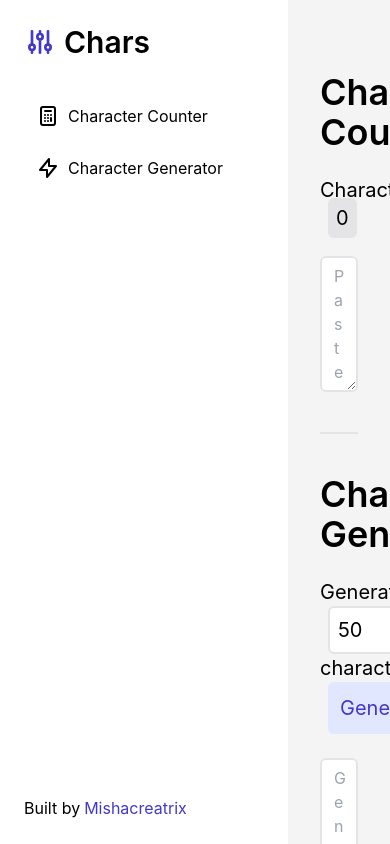
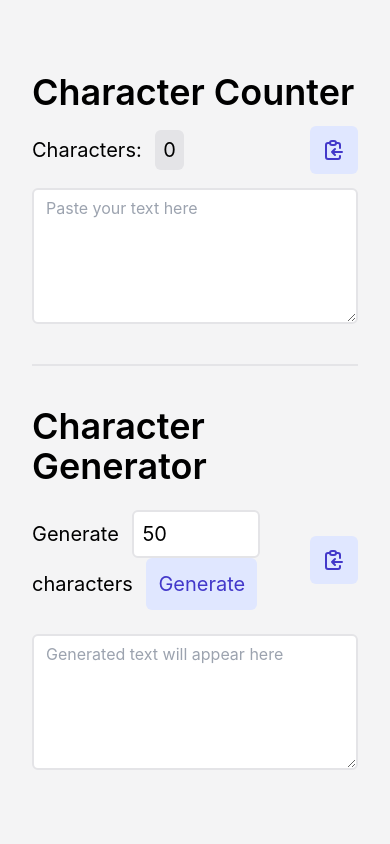
Before and after one commit to heymichellemac/character-counter, a website: page public/index.html in a window 390 px wide. Drawn offline with Linux system fonts and the light colour scheme.

Commit message:
adding some responsiveness

```diff
--- a/public/index.html
+++ b/public/index.html
@@ -12,7 +12,7 @@
     <main class="flex flex-1 h-screen overflow-hidden">
 
         <!-- Side Nav -->
-        <aside class="flex flex-col w-72 p-6 bg-white">
+        <aside class="hidden lg:flex lg:flex-col w-72 p-6 bg-white">
             <div>
             <h1 class="flex items-center text-3xl font-semibold mb-8">
                 <svg xmlns="http://www.w3.org/2000/svg" class="h-8 w-8 mr-2 text-indigo-700" fill="none" viewBox="0 0 24 24" stroke="currentColor" >
```
Also changed, not shown: public/style.css.
